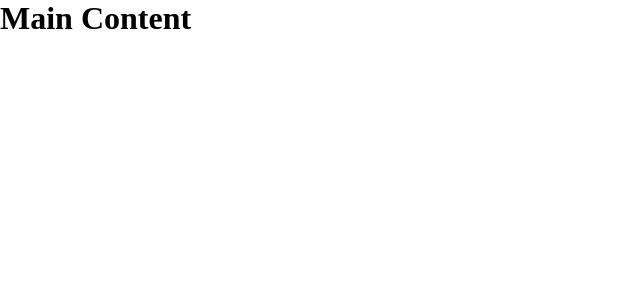
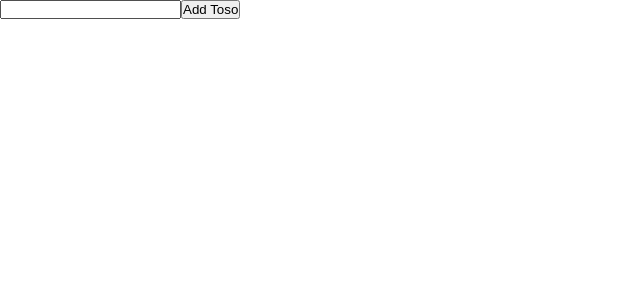
Before and after one commit to roseandlily33/curly-wurly, a React (Create React App) app in the folder main/: page / in a window 1280 px wide. Shown: the top 300 px of the page, without its empty margins (0-640 px from the left). Built offline with nearby package versions, Linux system fonts and the light colour scheme.

Commit message:
Installed nano id and can add a new todo

```diff
--- a/main/package.json
+++ b/main/package.json
@@ -6,6 +6,7 @@
     "@testing-library/jest-dom": "^5.17.0",
     "@testing-library/react": "^13.4.0",
     "@testing-library/user-event": "^13.5.0",
+    "nanoid": "^5.0.3",
     "react": "^18.2.0",
     "react-dom": "^18.2.0",
     "react-scripts": "5.0.1",
--- a/main/src/App.js
+++ b/main/src/App.js
@@ -1,17 +1,10 @@
-import Main from './Components/Main';
-import { TodoContext } from './context';
+import Main from "./Main";
+function App() {
 
-
-function App() {
-  const todo = 'hi'
   return (
-    <TodoContext.Provider value={todo}>
-      <div className="App">
-      <header className="App-header">
-       <Main />
-      </header>
+    <div>
+      <Main />
     </div>
-    </TodoContext.Provider>
   );
 }
 
--- /dev/null
+++ b/main/src/Components/AddTodo.js
@@ -0,0 +1,21 @@
+import { useEffect, useState } from "react";
+const AddTodo = ({todos}) => {
+    const[newTodo, setNewTodo] = useState('');
+    const[myTodos, setMyTodos] = useState([]);
+
+    useEffect(() => {
+        setMyTodos(todos)
+    }, [todos]);
+
+    const handleSubmit = () => {
+        setMyTodos([newTodo, ...myTodos])
+    }
+    return (
+        <div>
+            <input type="text" value={newTodo} onChange={(e) => setNewTodo(e.target.value)}></input>
+            <button type="submit" onClick={handleSubmit}>Add Toso</button>
+        </div>
+     );
+}
+
+export default AddTodo;
--- a/main/src/Components/Main.js
+++ /dev/null
@@ -1,13 +0,0 @@
-import { useContext } from "react";
-import { TodoContext } from "../context";
-const Main = () => {
-    const todo = useContext(TodoContext);
-
-    return (
-        <main>
-            <h1>Main Content</h1>
-        </main>
-     );
-}
-
-export default Main;
--- /dev/null
+++ b/main/src/Main.js
@@ -0,0 +1,15 @@
+import {useState} from 'react';
+import AddTodo from './Components/AddTodo';
+const Main = () => {
+    const [todos, setTodos] = useState(['one', 'two']);
+
+    console.log(todos)
+    return (
+        <main>
+            <AddTodo todos={todos}/>
+        </main>
+
+     );
+}
+
+export default Main;
--- a/main/src/context.js
+++ /dev/null
@@ -1,2 +0,0 @@
-import { createContext } from 'react';
-export const TodoContext = createContext('Hi');
```
Also changed, not shown: main/src/Components/DeleteTodo.js (added), main/src/Components/DisplayTodo.js (added), main/src/Components/Header.js (added), 1 other file (tests, documents, lock files or other folders).
